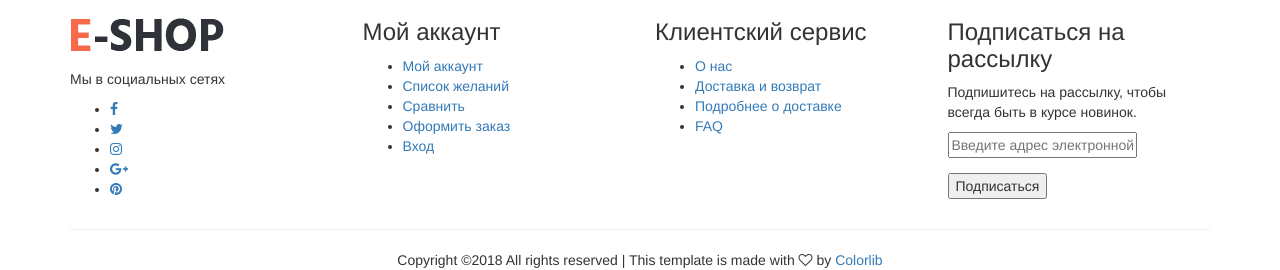
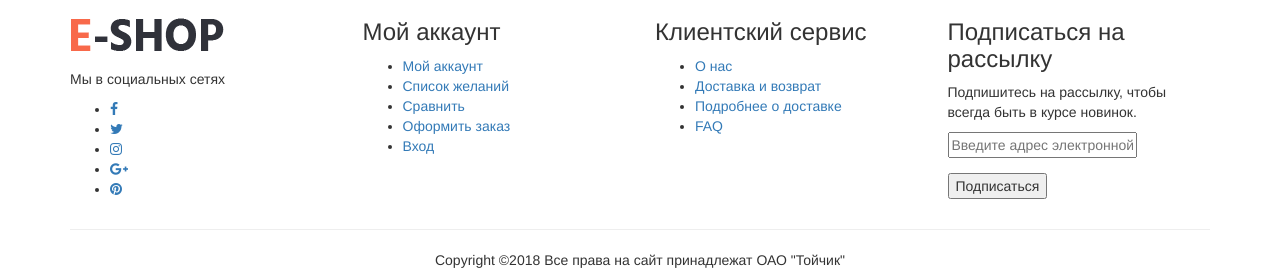
Before and after one commit to Stainislav/toy_store, a Django app: page / in a window 1280 px wide. Shown: the part 2633-2903 px from the top of the page. Run offline with Django 3.2, Linux system fonts and the light colour scheme; data that the repository does not hold is empty; some libraries are stand-ins or nearby versions.

Commit message:
Changed footer.html

```diff
--- a/templates/footer.html
+++ b/templates/footer.html
@@ -87,7 +87,7 @@
 					<!-- footer copyright -->
 					<div class="footer-copyright">
 						<!-- Link back to Colorlib can't be removed. Template is licensed under CC BY 3.0. -->
-						Copyright &copy;<script>document.write(new Date().getFullYear());</script> All rights reserved | This template is made with <i class="fa fa-heart-o" aria-hidden="true"></i> by <a href="https://colorlib.com" target="_blank">Colorlib</a>
+						Copyright &copy;<script>document.write(new Date().getFullYear());</script> Все права на сайт принадлежат ОАО "Тойчик"</i><a href="https://colorlib.com" target="_blank"></a>
 						<!-- Link back to Colorlib can't be removed. Template is licensed under CC BY 3.0. -->
 					</div>
 					<!-- /footer copyright -->
```
